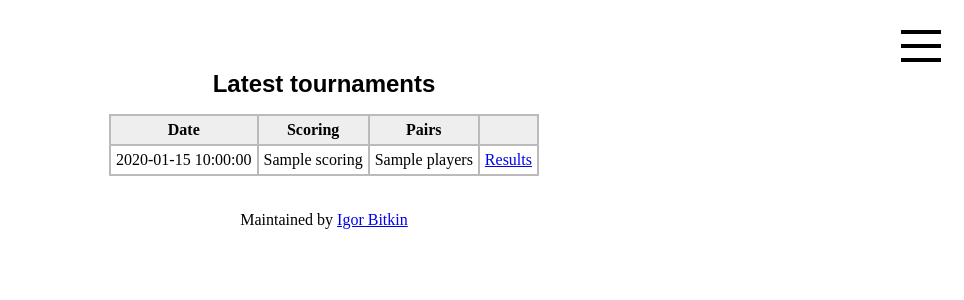
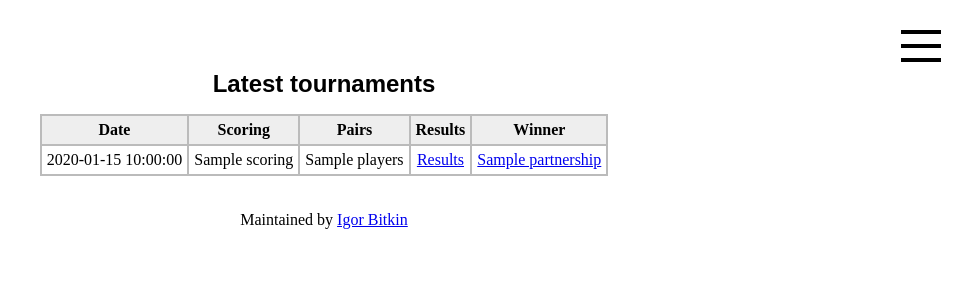
Before and after one commit to omen-rigby/yerevanbridge, a Flask app: page /tournaments in a window 1280 px wide. Shown: the top 300 px of the page, without its empty margins (316-1280 px from the left). Run offline with Flask 2, Linux system fonts and the light colour scheme; a database or web service that is not in the repository returns one stand-in record (values such as "Sample title"); some libraries are stand-ins or nearby versions.

Commit message:
fixed travellers layout added stuff to homepage added winners to tournaments page

```diff
--- a/app.py
+++ b/app.py
@@ -32,9 +32,17 @@ def tournaments():
     cursor.execute(f'select tournament_id,date,scoring,players  from tournaments order by date desc')
     data = cursor.fetchall()
 
+    cursor.execute("""select tournament_id,"number",partnership from names where "rank"='1' or "rank" like '1−%'""")
+    winners = cursor.fetchall()
+    tournaments_list = []
+    for d in data:
+        winner = [w for w in winners if w[0] == d[0]][0]
+        tournaments_list.append(Dict2Class({
+            'id': d[0], 'date': d[1], 'scoring': d[2], 'players': d[3], 'winner_num': winner[1],
+            'winner_names': winner[2]
+        }))
     conn.close()
-    return render_template('tournaments.html', tournaments=[Dict2Class(
-        {'id': d[0], 'date': d[1], 'scoring': d[2], 'players': d[3]}) for d in data])
+    return render_template('tournaments.html', tournaments=tournaments_list)
 
 
 @app.route('/rating')
@@ -142,7 +150,7 @@ def board(tournament_id, board_number):
     scoring_short = data[4].rstrip("s").replace("Cross-", "X")
     vul = {'-': "−", "n": "NS", "e": "EW", "b": "ALL"}
 
-    repl_dict = {"d": hands[board_number % 4].upper(), "b": board_number, "v": vul[VULNERABILITY[board_number % 16]],
+    repl_dict = {"d": hands[board_number - 1 % 4].upper(), "b": board_number, "v": vul[VULNERABILITY[board_number % 16]],
                  "minimax_contract": board_data[38], "minimax_outcome": board_data[39], "minimax_url": board_data[40]}
     for i, h in enumerate(hands):
         for j, s in enumerate(SUITS):
--- a/static/styles.css
+++ b/static/styles.css
@@ -188,10 +188,19 @@ background-color: #c6d2ea
 .one-digit{
 padding: 5px 0.5rem !important;
 }
+.arrow{
+border: none !important;
+
+}
+.current-board {
+  background-color: #ccffcc !important;
+  text-decoration: underline !important;
+}
 .btn-nav{
-  background-color: #ffffff; /* Green */
+  background-color: #ffffff;
   font-family: Droid Sans Mono;
   color: #c5ffff;
+  height: 18px;
   border: solid 2px black;
   border-radius: 30%;
   color: #555555;
@@ -273,6 +282,10 @@ min-width: calc(var(--board-height)-50px);
     background-color:#ffffff
 }
 
+.spacer{
+width: 50px;
+}
+
 .n {
   border-radius: 45% 45% 5% 5%;
 text-align: center
--- a/templates/tournaments.html
+++ b/templates/tournaments.html
@@ -4,10 +4,17 @@
 <h1>Latest tournaments</h1>
 <div align="center">
     <table class="hy"><tbody>
-    <tr><th>Date</th><th>Scoring</th><th>Pairs</th><th></th></tr>
+    <tr><th>Date</th><th>Scoring</th><th>Pairs</th><th>Results</th><th>Winner</th></tr>
     {% for t in tournaments %}
-    <tr class="{{'odd' if loop.index0 % 2 else 'even'}}"><td>{{t.date}}</td><td>{{t.scoring}}</td>
-        <td>{{t.players}}</td><td><a href="/result/{{t.id}}/ranks">Results</a></td></tr>
+    <tr class="{{'odd' if loop.index0 % 2 else 'even'}}">
+        <td>{{t.date}}</td>
+        <td>{{t.scoring}}</td>
+        <td>{{t.players}}</td>
+        <td><a href="/result/{{t.id}}/ranks">Results</a></td>
+        <td align="right">
+            <a href="result/{{t.id}}/scorecard/{{t.winner_num}}">{{t.winner_names|safe}}</a>
+        </td>
+</tr>
     {% endfor %}
     </tbody></table>
 </div>
```
Also changed, not shown: templates/home.html (+15 -3 lines), templates/travellers_template_web.html (+20 -4 lines).
